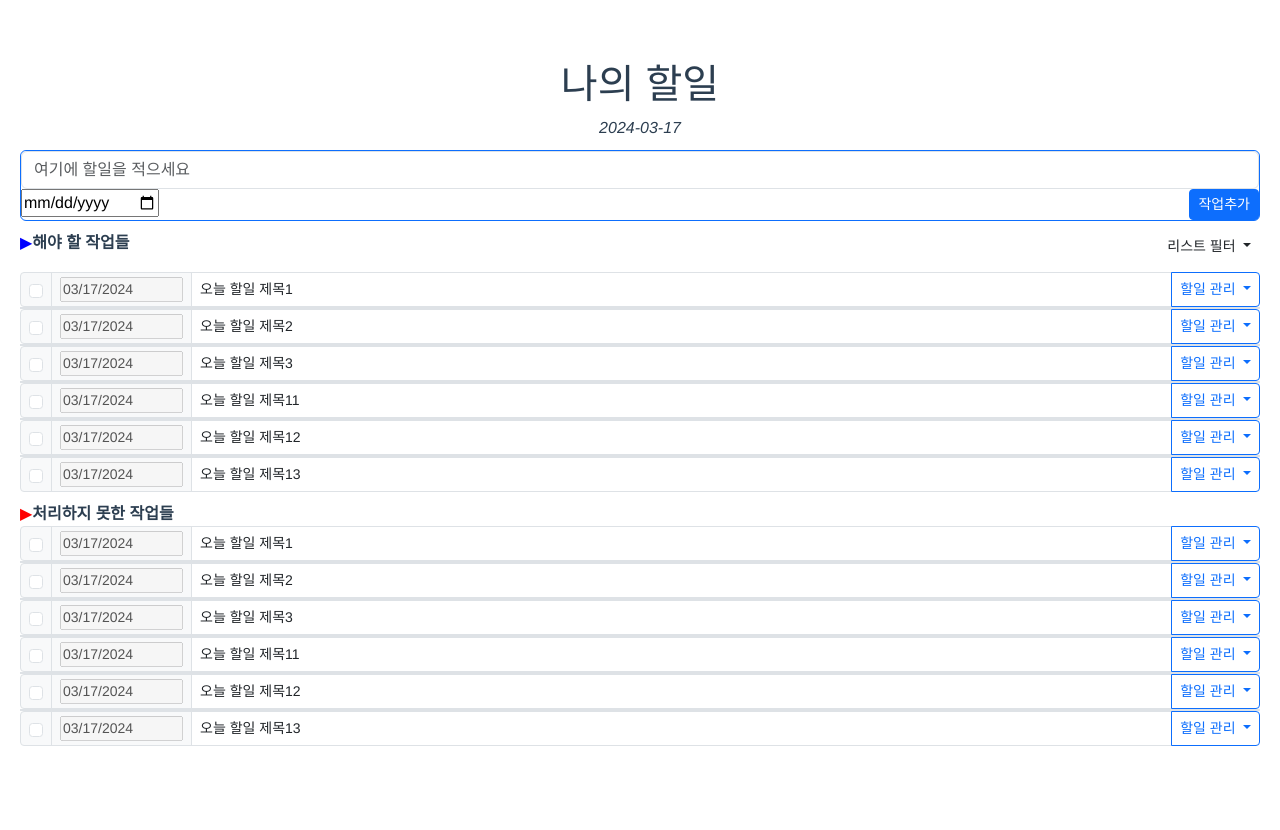
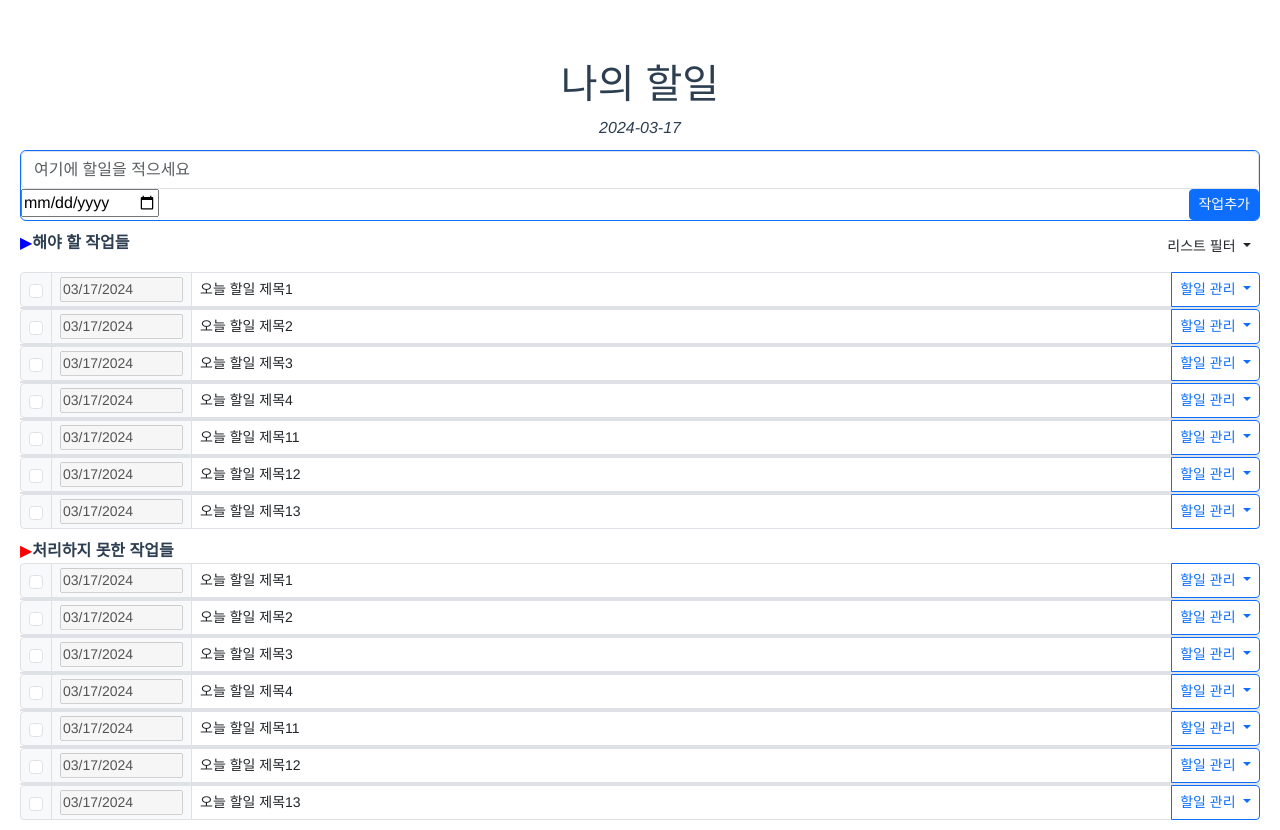
Before and after one commit to masungil70/todos-vue, a Vue app: page / in a window 1280 px wide. Before the commit the page ends 800 px from the top, so only its background shows below. Built offline with nearby package versions, Linux system fonts and the light colour scheme.

Commit message:
filter 기능 수정됨

```diff
--- a/src/components/TodoListContainer.vue
+++ b/src/components/TodoListContainer.vue
@@ -1,6 +1,10 @@
 <template>
   <TodoListNew :today="today" @onAddTodoItem="onAddTodoItem" />
-  <TodoListMain :todoList="filterTodoList" @onFilterChange="onFilterChange" />
+  <TodoListMain
+    :todoList="todoList"
+    :filterTodoList="filterTodoList"
+    @onFilterChange="onFilterChange"
+  />
 </template>
 
 <script setup>
@@ -26,6 +30,14 @@ const addTodoItem = (title, date) => {
     date: date,
     completed: false,
   });
+  filterTodoList.value.push({
+    id: nextTodoId(),
+    title: title,
+    date: date,
+    completed: false,
+  });
+
+  console.log("filterTodoList->", filterTodoList);
   //로컬 저장소에 저장한다
   //saveTodoList(todoList);
 };
@@ -53,10 +65,13 @@ const dateSort = (a, b) => {
 
 //"해야 할 작업들"
 const getActiveTodayTodos = (todoList) => {
-  return todoList.value
-    .filter((todoItem) => todoItem.date == today && !todoItem.completed)
-    .slice()
-    .sort(dateSort);
+  const result = todoList.value.filter(
+    (todoItem) => todoItem.date == today && !todoItem.completed
+  );
+  console.log("getActiveTodayTodos->", result);
+  return [...result];
+  //.slice()
+  //.sort(dateSort);
 };
 
 //"완료한 작업들"
@@ -116,9 +131,8 @@ if (todoList.value.length == 0) {
 }
 
 //오늘 할일 목록을 설정한다
-filterTodoList.value = getActiveTodayTodos(todoList);
+//filterTodoList.value = getActiveTodayTodos(todoList);
 console.log("초기시 ", filterTodoList.value);
-
 </script>
 
 <style  scoped>
--- a/src/components/TodoListMain.vue
+++ b/src/components/TodoListMain.vue
@@ -1,6 +1,6 @@
 <template>
   <TodoListMenu @onFilterChange="onFilterChange" />
-  <TodoList :todoList="todoList" />
+  <TodoList :todoList="filterTodoList" />
   <section>
     <div>
       <span class="float-start" style="color: red">▶</span>
@@ -13,17 +13,18 @@
 <script setup>
 import TodoListMenu from "./TodoListMenu.vue";
 import TodoList from "./TodoList.vue";
-import { ref } from "vue";
 
 //props선언
-const props = defineProps(["todoList"]);
-const todoList = ref(props.todoList);
+const { todoList, filterTodoList } = defineProps([
+  "todoList",
+  "filterTodoList",
+]);
 //메뉴선택(필터변경)에 대한 이벤트 선언
 const emits = defineEmits(["onFilterChange"]);
 
 //처리하지 못한 작업들
 const pendingList = () => {
-  return todoList.value.filter((item) => item.completed == false);
+  return todoList.filter((item) => item.completed == false);
 };
 
 //filter 변경 이벤트 핸들러
--- a/src/components/TodoListNew.vue
+++ b/src/components/TodoListNew.vue
@@ -67,6 +67,10 @@ const onClick = (e) => {
   console.log("todoItem", todoItem);
   //부모에게 이벤트를 발생한다
   emits("onAddTodoItem", todoItem);
+  title.value = "";
+  date.value = "";
+
+  titleRef.value.focus();
 };
 </script>
 
```
